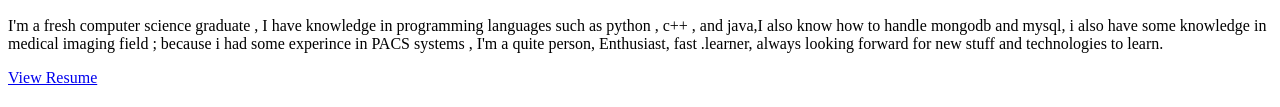
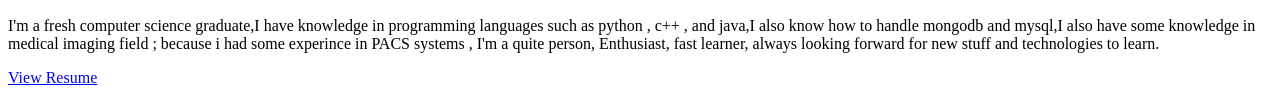
Before and after one commit to malikabuhammad/personalweb, a website: page src/template.html in a window 1280 px wide. Shown: the part 505-612 px from the top of the page. Drawn offline with nearby package versions, Linux system fonts and the light colour scheme.

Commit message:
some more fixing and editing

```diff
--- a/src/template.html
+++ b/src/template.html
@@ -57,8 +57,8 @@
                 <div class="col-md-6 col-sm-12">
                     <div class="about-wrapper__info">
                         <p class="about-wrapper__info-text">
-                            I'm a fresh computer science graduate , I have knowledge in programming languages such as python , c++ , and java,I also know how to handle mongodb and mysql, i also have some knowledge in medical imaging field ; because i had some experince in PACS systems
-                            , I'm a quite person, Enthusiast, fast .learner, always looking forward for new stuff and technologies to learn.
+                            I'm a fresh computer science graduate,I have knowledge in programming languages such as python , c++ , and java,I also know how to handle mongodb and mysql,I also have some knowledge in medical imaging field ; because i had some experince in PACS systems
+                            , I'm a quite person, Enthusiast, fast learner, always looking forward for new stuff and technologies to learn.
                         </p>
                         <p class="about-wrapper__info-text">
                         </p>
```
